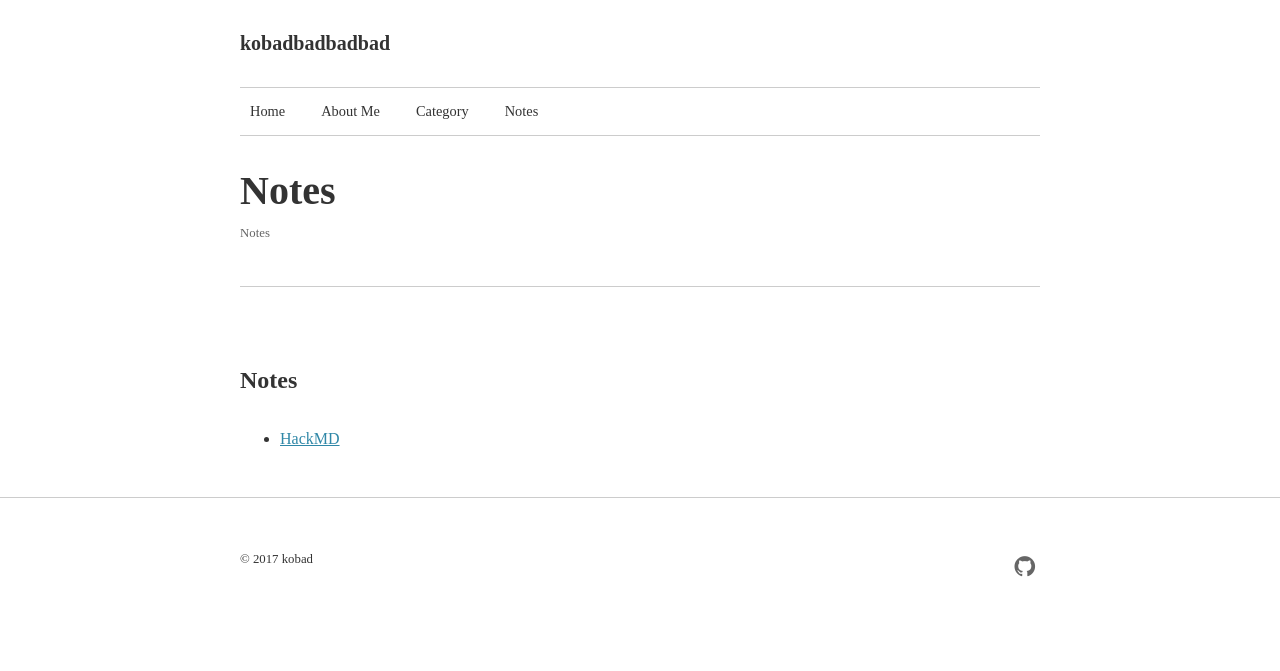
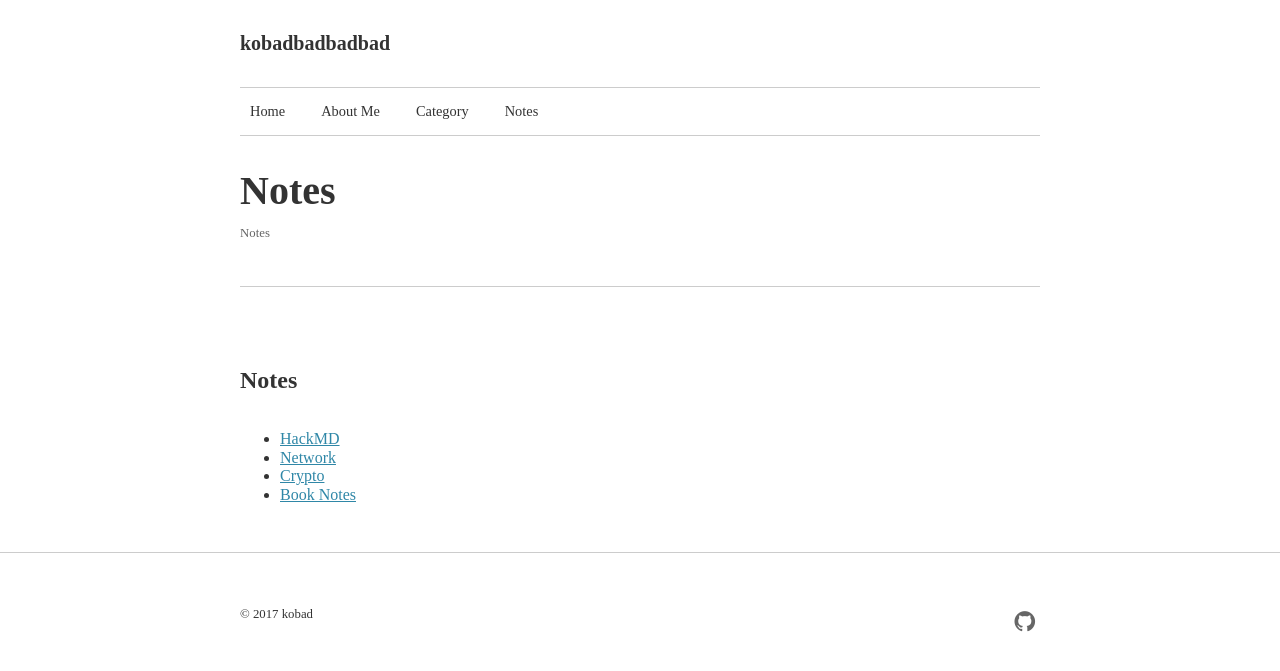
Before and after one commit to kobad/jekyll-kbd, a Jekyll site: the page built from notes.md, in a window 1280 px wide. Shown: the top 671 px of the page. Built offline with Jekyll 4.4.1, drawn with Linux system fonts in a browser that asks for light colours; nearby versions of some CDN libraries.

Commit message:
[Mod] notes

```diff
--- a/notes.md
+++ b/notes.md
@@ -8,3 +8,6 @@ permalink: /notes/
 ## Notes
 
 * [HackMD](https://hackmd.io/recent)
+* [Network](https://hackmd.io/OwYwDAbAJgnAHBAtAMwCzGI1AmCBTRAQyikMQCMBmS7QuQgRmhiiA===)
+* [Crypto](https://hackmd.io/BwRgnATArALApgQwLQCMFgCZJgYzsJBCAZmKRADMqcKFgUYIUg==)
+* [Book Notes](https://hackmd.io/GYYwpgbAzARjBMBaAjATngFkR4BDYiAHFLlImGCIWhMhgCYj1A==)
```
